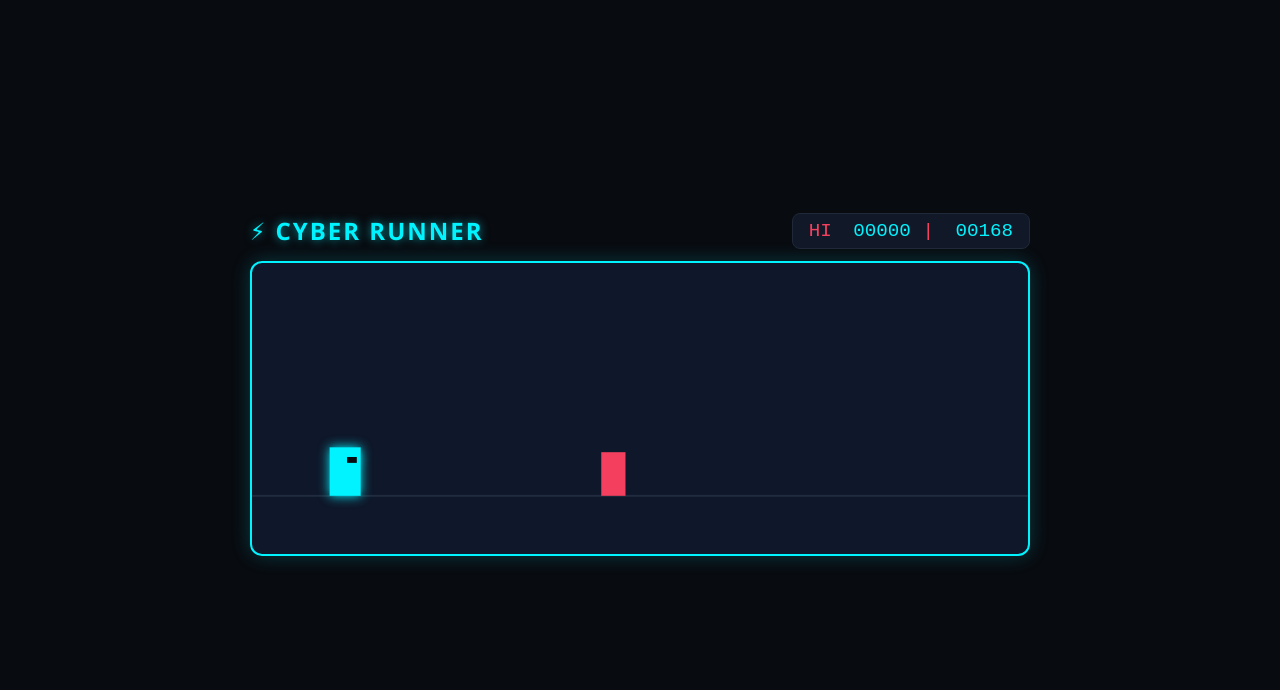
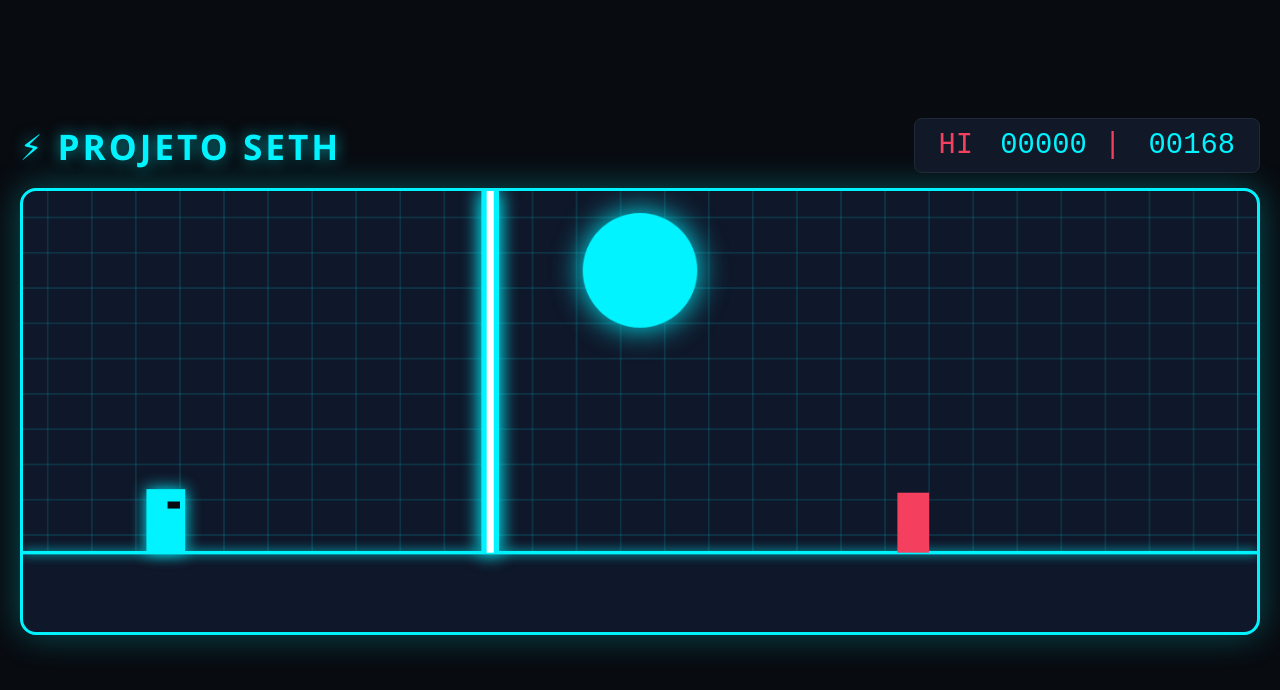
Before and after one commit to AndreLuis-png/TCC-Oficial, a plain HTML site: page static/Cantinho do castigo/segredinho.html in a window 1280 px wide. Both pictures are taken after a click on the button "JOGAR". Drawn offline with Linux system fonts and the light colour scheme.

Commit message:
Projeto Seth.html

```diff
--- a/static/Cantinho do castigo/segredinho.html
+++ b/static/Cantinho do castigo/segredinho.html
@@ -3,7 +3,7 @@
 <head>
   <meta charset="UTF-8">
   <meta name="viewport" content="width=device-width, initial-scale=1.0">
-  <title>Cyber Runner</title>
+  <title>Projeto Seth - Bem-vindo ao Chaos</title>
   <style>
     * { box-sizing: border-box; margin: 0; padding: 0; user-select: none; }
     body {
@@ -16,46 +16,101 @@
       align-items: center;
       justify-content: center;
       overflow: hidden;
+      padding: 20px;
     }
-    .game-wrapper { position: relative; width: 100%; max-width: 800px; padding: 10px; }
-    .header { display: flex; justify-content: space-between; align-items: center; margin-bottom: 12px; }
-    .title { font-size: 1.5rem; font-weight: 800; letter-spacing: 2px; text-shadow: 0 0 10px rgba(0, 243, 255, 0.6); }
-    .score-board { font-family: monospace; font-size: 1.2rem; color: #f43f5e; background: #111827; padding: 6px 16px; border-radius: 8px; border: 1px solid #1f2937; }
+    .game-wrapper {
+      position: relative;
+      width: 100%;
+      max-width: 1400px;
+    }
+    .header {
+      display: flex;
+      justify-content: space-between;
+      align-items: center;
+      margin-bottom: 15px;
+    }
+    .title {
+      font-size: 2.2rem;
+      font-weight: 800;
+      letter-spacing: 3px;
+      text-shadow: 0 0 15px rgba(0, 243, 255, 0.6);
+    }
+    .score-board {
+      font-family: monospace;
+      font-size: 1.8rem;
+      color: #f43f5e;
+      background: #111827;
+      padding: 10px 24px;
+      border-radius: 8px;
+      border: 1px solid #1f2937;
+    }
     .score-board span { color: #00f3ff; margin-left: 10px; }
 
     canvas {
       width: 100%;
       height: auto;
+      max-height: 75vh;
       background: #0f172a;
-      border: 2px solid #00f3ff;
-      border-radius: 12px;
-      box-shadow: 0 0 20px rgba(0, 243, 255, 0.2);
+      border: 3px solid #00f3ff;
+      border-radius: 16px;
+      box-shadow: 0 0 35px rgba(0, 243, 255, 0.3);
       display: block;
-      transition: transform 0.5s ease;
-    }
-    canvas.flipped {
-      transform: rotate(180deg);
+      transition: transform 0.5s ease, border-color 0.8s ease, filter 0.3s ease;
     }
 
-    .overlay { position: absolute; top: 50%; left: 50%; transform: translate(-50%, -50%); background: rgba(15, 23, 42, 0.95); border: 2px solid #00f3ff; backdrop-filter: blur(8px); padding: 30px; border-radius: 16px; text-align: center; box-shadow: 0 0 30px rgba(0, 243, 255, 0.4); width: 85%; max-width: 420px; z-index: 10; }
-    .overlay h2 { font-size: 2rem; margin-bottom: 10px; color: #f43f5e; }
-    .overlay p { color: #94a3b8; margin-bottom: 20px; font-size: 0.95rem; }
-    .btn { background: #00f3ff; color: #080b10; border: none; padding: 12px 28px; font-size: 1.1rem; font-weight: bold; border-radius: 8px; cursor: pointer; text-transform: uppercase; transition: all 0.2s; }
+    .overlay {
+      position: absolute;
+      top: 50%;
+      left: 50%;
+      transform: translate(-50%, -50%);
+      background: rgba(15, 23, 42, 0.95);
+      border: 2px solid #00f3ff;
+      backdrop-filter: blur(10px);
+      padding: 40px;
+      border-radius: 20px;
+      text-align: center;
+      box-shadow: 0 0 40px rgba(0, 243, 255, 0.4);
+      width: 90%;
+      max-width: 550px;
+      z-index: 10;
+    }
+    .overlay h2 { font-size: 2.5rem; margin-bottom: 10px; color: #f43f5e; }
+    .overlay p { color: #94a3b8; margin-bottom: 25px; font-size: 1.2rem; font-weight: bold; }
+    .btn {
+      background: #00f3ff;
+      color: #080b10;
+      border: none;
+      padding: 16px 40px;
+      font-size: 1.3rem;
+      font-weight: bold;
+      border-radius: 10px;
+      cursor: pointer;
+      text-transform: uppercase;
+      transition: all 0.2s;
+    }
     .btn:hover { transform: scale(1.05); background: #38bdf8; }
 
-    .status-bar { display: flex; flex-wrap: wrap; gap: 6px; margin-top: 8px; font-size: 0.75rem; font-weight: bold; min-height: 24px; }
-    .status-tag { padding: 3px 8px; border-radius: 4px; display: none; }
+    .status-bar {
+      display: flex;
+      flex-wrap: wrap;
+      gap: 10px;
+      margin-top: 15px;
+      font-size: 0.95rem;
+      font-weight: bold;
+      min-height: 32px;
+    }
+    .status-tag { padding: 6px 14px; border-radius: 6px; display: none; }
   </style>
 </head>
 <body>
 
   <div class="game-wrapper">
     <div class="header">
-      <div class="title">⚡ CYBER RUNNER</div>
+      <div class="title">⚡ PROJETO SETH</div>
       <div class="score-board">HI <span id="hiScoreText">00000</span> | <span id="scoreText">00000</span></div>
     </div>
 
-    <canvas id="gameCanvas" width="800" height="300"></canvas>
+    <canvas id="gameCanvas" width="1400" height="500"></canvas>
 
     <div class="status-bar">
       <div id="tagShield" class="status-tag" style="background: #ffd700; color: #000;">ESCUDO</div>
@@ -63,14 +118,15 @@
       <div id="tagSlow" class="status-tag" style="background: #3b82f6; color: #fff;">LENTO</div>
       <div id="tagSpeed" class="status-tag" style="background: #a855f7; color: #fff;">HIPERVELOZ</div>
       <div id="tagFlip" class="status-tag" style="background: #ec4899; color: #fff;">CABEÇA P/ BAIXO</div>
+      <div id="tagMirror" class="status-tag" style="background: #38bdf8; color: #000;">LADOS INVERTIDOS</div>
       <div id="tagSuperJump" class="status-tag" style="background: #f97316; color: #fff;">SUPER PULO</div>
       <div id="tagBlind" class="status-tag" style="background: #dc2626; color: #fff;">CEGUEIRA</div>
-      <div id="tagHeavy" class="status-tag" style="background: #64748b; color: #fff;">PULO PESADO</div>
+      <div id="tagBW" class="status-tag" style="background: #6b7280; color: #fff;">PRETO & BRANCO</div>
     </div>
 
     <div id="overlay" class="overlay">
-      <h2 id="overlayTitle">CYBER RUNNER</h2>
-      <p id="overlayMessage">Efeitos agora duram 4 obstáculos ultrapassados!</p>
+      <h2 id="overlayTitle">PROJETO SETH</h2>
+      <p id="overlayMessage">Bem-vindo ao Chaos</p>
       <button id="startBtn" class="btn">JOGAR</button>
     </div>
   </div>
@@ -124,45 +180,62 @@
       osc.stop(now + 0.25);
     }
 
-    const GROUND_Y = 240;
+    const GROUND_Y = 410;
     let gameRunning = false;
-    let gameSpeed = 5.5;
+    let gameSpeed = 8;
     let score = 0;
-    let highScore = localStorage.getItem('cyber_runner_hi') || 0;
+    let highScore = localStorage.getItem('seth_runner_hi') || 0;
     let frameCount = 0;
+    let bgGridOffset = 0;
 
     let wallCooldown = 0;
     let lastEffect = null;
     let activeEffect = null;
     let obstaclesRemainingForEffect = 0;
 
+    const bgThemes = [
+      { bg: '#0f172a', grid: 'rgba(0, 243, 255, 0.12)', ground: '#00f3ff', sun: '#00f3ff' },
+      { bg: '#1e102d', grid: 'rgba(217, 70, 239, 0.15)', ground: '#d946ef', sun: '#f43f5e' },
+      { bg: '#0a1f18', grid: 'rgba(34, 197, 94, 0.15)', ground: '#22c55e', sun: '#10b981' },
+      { bg: '#1c1917', grid: 'rgba(249, 115, 22, 0.15)', ground: '#f97316', sun: '#eab308' },
+      { bg: '#180e29', grid: 'rgba(168, 85, 247, 0.15)', ground: '#a855f7', sun: '#ec4899' }
+    ];
+
     hiScoreText.innerText = String(highScore).padStart(5, '0');
     const rawKeys = { jump: false, duck: false };
 
     const player = {
-      x: 80, y: GROUND_Y - 50,
-      width: 32, height: 50,
-      normalHeight: 50, duckHeight: 26,
-      vy: 0, gravity: 0.8, jumpForce: -13,
+      x: 140, y: GROUND_Y - 72,
+      width: 44, height: 72,
+      normalHeight: 72, duckHeight: 36,
+      vy: 0, gravity: 0.95, jumpForce: -16.5,
       isGrounded: false, isDucking: false,
 
       reset() {
         this.y = GROUND_Y - this.normalHeight;
+        this.width = 44;
+        this.normalHeight = 72;
+        this.duckHeight = 36;
         this.height = this.normalHeight;
         this.vy = 0;
         this.isGrounded = true;
         this.isDucking = false;
         activeEffect = null;
         obstaclesRemainingForEffect = 0;
-        canvas.classList.remove('flipped');
+        canvas.style.transform = 'none';
+        canvas.style.filter = 'none';
       },
 
       update() {
+        this.width = 44;
+        this.normalHeight = 72;
+        this.duckHeight = 36;
+
         const wantJump = activeEffect === 'invert' ? rawKeys.duck : rawKeys.jump;
         const wantDuck = activeEffect === 'invert' ? rawKeys.jump : rawKeys.duck;
 
-        let currentGravity = activeEffect === 'heavy' ? 1.5 : 0.8;
-        let currentJumpForce = activeEffect === 'superJump' ? -16 : (activeEffect === 'heavy' ? -10 : -13);
+        let currentGravity = 0.95;
+        let currentJumpForce = activeEffect === 'superJump' ? -21 : -16.5;
 
         if (wantDuck && this.isGrounded) {
           if (!this.isDucking) {
@@ -192,9 +265,17 @@
         }
 
         if (activeEffect === 'flip') {
-          canvas.classList.add('flipped');
+          canvas.style.transform = 'rotate(180deg)';
+        } else if (activeEffect === 'mirror') {
+          canvas.style.transform = 'scaleX(-1)';
         } else {
-          canvas.classList.remove('flipped');
+          canvas.style.transform = 'none';
+        }
+
+        if (activeEffect === 'bw') {
+          canvas.style.filter = 'grayscale(100%) contrast(12%) brightness(40%)';
+        } else {
+          canvas.style.filter = 'none';
         }
 
         document.getElementById('tagShield').style.display = activeEffect === 'shield' ? 'block' : 'none';
@@ -202,9 +283,10 @@
         document.getElementById('tagSlow').style.display = activeEffect === 'slow' ? 'block' : 'none';
         document.getElementById('tagSpeed').style.display = activeEffect === 'speed' ? 'block' : 'none';
         document.getElementById('tagFlip').style.display = activeEffect === 'flip' ? 'block' : 'none';
+        document.getElementById('tagMirror').style.display = activeEffect === 'mirror' ? 'block' : 'none';
         document.getElementById('tagSuperJump').style.display = activeEffect === 'superJump' ? 'block' : 'none';
         document.getElementById('tagBlind').style.display = activeEffect === 'blind' ? 'block' : 'none';
-        document.getElementById('tagHeavy').style.display = activeEffect === 'heavy' ? 'block' : 'none';
+        document.getElementById('tagBW').style.display = activeEffect === 'bw' ? 'block' : 'none';
       },
 
       draw() {
@@ -212,15 +294,19 @@
         let glowColor = '#00f3ff';
         if (activeEffect === 'shield') glowColor = '#ffd700';
         else if (activeEffect === 'superJump') glowColor = '#f97316';
-        else if (activeEffect === 'heavy') glowColor = '#64748b';
+        else if (activeEffect === 'bw') glowColor = '#ffffff';
 
-        ctx.shadowBlur = 12;
+        ctx.shadowBlur = 18;
         ctx.shadowColor = glowColor;
         ctx.fillStyle = glowColor;
         ctx.fillRect(this.x, this.y, this.width, this.height);
 
         ctx.fillStyle = '#080b10';
-        ctx.fillRect(this.x + 18, this.y + (this.isDucking ? 6 : 10), 10, 6);
+        const eyeWidth = 14;
+        const eyeHeight = 8;
+        const eyeOffsetX = 24;
+        const eyeOffsetY = this.isDucking ? 6 : 14;
+        ctx.fillRect(this.x + eyeOffsetX, this.y + eyeOffsetY, eyeWidth, eyeHeight);
         ctx.restore();
       }
     };
@@ -229,12 +315,12 @@
     let powerWalls = [];
 
     function applyRandomEffect() {
-      const allEffects = ['shield', 'invert', 'slow', 'speed', 'flip', 'superJump', 'blind', 'heavy'];
+      const allEffects = ['shield', 'invert', 'slow', 'speed', 'flip', 'mirror', 'superJump', 'blind', 'bw'];
       const available = allEffects.filter(e => e !== lastEffect);
       let selected = available[Math.floor(Math.random() * available.length)];
       lastEffect = selected;
       activeEffect = selected;
-      obstaclesRemainingForEffect = 4;
+      obstaclesRemainingForEffect = 3;
 
       if (['shield', 'slow', 'superJump'].includes(selected)) {
         playSound('good');
@@ -253,69 +339,90 @@
     }
 
     function spawnObstacle() {
-      let isFlying = false;
-      let isJumper = false;
-
-      if (activeEffect === 'heavy') {
-        // Quando em Pulo Pesado, gera apenas obstáculos que pulam ou que requerem se abaixar
-        if (Math.random() < 0.5) {
-          isFlying = true;
-        } else {
-          isJumper = true;
-        }
-      } else {
-        const rand = Math.random();
-        isFlying = rand < 0.35 && score > 120;
-        isJumper = rand > 0.75 && score > 180;
-      }
-
-      // Chance de cair durante a passagem se for voador
-      const isFalling = isFlying && Math.random() < 0.45;
+      const rand = Math.random();
+      const isFlying = rand < 0.35 && score > 120;
+      const isJumper = rand > 0.75 && score > 180;
+      const isFalling = isFlying && Math.random() < 0.5;
 
       let obsColor = '#f43f5e';
       if (isFlying) {
-        obsColor = isFalling ? '#a21caf' : '#d946ef'; // Tom de roxo sutilmente mais escuro para os que caem
+        obsColor = isFalling ? '#a21caf' : '#d946ef';
       } else if (isJumper) {
         obsColor = '#e11d48';
       }
 
       obstacles.push({
         x: canvas.width,
-        // Rebaixado (GROUND_Y - 58) para obrigar o jogador a se abaixar
-        y: isFlying ? GROUND_Y - 58 : GROUND_Y - 45,
-        width: isFlying ? 35 : (isJumper ? 28 : 25),
-        height: isFlying ? 28 : 45,
+        y: isFlying ? GROUND_Y - 95 : GROUND_Y - 68,
+        width: isFlying ? 48 : (isJumper ? 38 : 36),
+        height: isFlying ? 38 : 68,
         vy: 0,
         isJumper: isJumper,
         isFlying: isFlying,
         isFalling: isFalling,
         hasFallen: false,
         hasJumped: false,
+        hangTime: 0,
         passed: false,
         color: obsColor
       });
     }
 
     function spawnEntities() {
-      if (frameCount % Math.max(50, Math.floor(100 - gameSpeed * 2)) === 0) {
+      if (frameCount % Math.max(35, Math.floor(75 - gameSpeed * 2)) === 0) {
         if (wallCooldown > 0) {
           wallCooldown--;
           spawnObstacle();
           return;
         }
 
-        if (Math.random() < 0.8) {
+        if (Math.random() < 0.6) {
           spawnObstacle();
         } else {
           powerWalls.push({
             x: canvas.width,
             y: 0,
-            width: 14,
+            width: 20,
             height: GROUND_Y
           });
-          wallCooldown = 3;
+          wallCooldown = 2;
         }
       }
+    }
+
+    function drawBackground(currentSpeed, theme) {
+      canvas.style.backgroundColor = theme.bg;
+      canvas.style.borderColor = theme.ground;
+
+      ctx.save();
+      ctx.fillStyle = theme.sun;
+      ctx.shadowBlur = 35;
+      ctx.shadowColor = theme.sun;
+      ctx.beginPath();
+      ctx.arc(canvas.width / 2, 90, 65, 0, Math.PI * 2);
+      ctx.fill();
+      ctx.restore();
+
+      ctx.save();
+      ctx.strokeStyle = theme.grid;
+      ctx.lineWidth = 2;
+
+      bgGridOffset = (bgGridOffset + currentSpeed * 0.5) % 50;
+
+      for (let x = -bgGridOffset; x < canvas.width; x += 50) {
+        ctx.beginPath();
+        ctx.moveTo(x, 0);
+        ctx.lineTo(x, GROUND_Y);
+        ctx.stroke();
+      }
+
+      for (let y = 30; y < GROUND_Y; y += 40) {
+        ctx.beginPath();
+        ctx.moveTo(0, y);
+        ctx.lineTo(canvas.width, y);
+        ctx.stroke();
+      }
+      ctx.restore();
     }
 
     function startGame() {
@@ -323,7 +430,7 @@
       obstacles = [];
       powerWalls = [];
       score = 0;
-      gameSpeed = 5.5;
+      gameSpeed = 8;
       frameCount = 0;
       wallCooldown = 0;
       lastEffect = null;
@@ -338,7 +445,7 @@
 
       if (score > highScore) {
         highScore = score;
-        localStorage.setItem('cyber_runner_hi', highScore);
+        localStorage.setItem('seth_runner_hi', highScore);
         hiScoreText.innerText = String(highScore).padStart(5, '0');
       }
 
@@ -353,7 +460,10 @@
 
       frameCount++;
       score++;
-      if (frameCount % 400 === 0) gameSpeed += 0.3;
+
+      const speedTier = Math.floor(score / 1500);
+      gameSpeed = 8 + speedTier * 0.4;
+      const currentTheme = bgThemes[speedTier % bgThemes.length];
 
       let currentSpeed = gameSpeed;
       if (activeEffect === 'slow') currentSpeed *= 0.55;
@@ -362,29 +472,45 @@
       scoreText.innerText = String(score).padStart(5, '0');
       ctx.clearRect(0, 0, canvas.width, canvas.height);
 
-      ctx.strokeStyle = '#334155';
+      drawBackground(currentSpeed, currentTheme);
+
+      ctx.save();
+      ctx.strokeStyle = currentTheme.ground;
+      ctx.shadowBlur = 12;
+      ctx.shadowColor = currentTheme.ground;
+      ctx.lineWidth = 4;
       ctx.beginPath();
       ctx.moveTo(0, GROUND_Y);
       ctx.lineTo(canvas.width, GROUND_Y);
       ctx.stroke();
+      ctx.restore();
 
       player.update();
       player.draw();
       spawnEntities();
 
-      // Obstáculos
       for (let i = obstacles.length - 1; i >= 0; i--) {
         let obs = obstacles[i];
         obs.x -= currentSpeed;
 
-        // Lógica do saltitante
         if (obs.isJumper) {
-          if (!obs.hasJumped && obs.x - player.x < 210) {
-            obs.vy = -6.5;
+          if (!obs.hasJumped && obs.x - player.x < 320) {
+            obs.vy = -7.5;
             obs.hasJumped = true;
+            obs.hangTime = 120;
           }
-          obs.vy += 0.18;
-          obs.y += obs.vy;
+
+          if (obs.hasJumped) {
+            if (obs.vy < 0) {
+              obs.vy += 0.25;
+            } else if (obs.hangTime > 0) {
+              obs.vy = 0;
+              obs.hangTime--;
+            } else {
+              obs.vy += 0.32;
+            }
+            obs.y += obs.vy;
+          }
 
           if (obs.y >= GROUND_Y - obs.height) {
             obs.y = GROUND_Y - obs.height;
@@ -392,12 +518,11 @@
           }
         }
 
-        // Lógica do voador que cai
-        if (obs.isFlying && obs.isFalling && !obs.hasFallen && obs.x < 420) {
-          obs.vy = 3.5;
+        if (obs.isFlying && obs.isFalling && !obs.hasFallen && (obs.x - player.x < 220)) {
+          obs.vy = 8.5;
           obs.hasFallen = true;
         }
-        if (obs.isFalling && obs.vy > 0) {
+        if (obs.isFalling && obs.hasFallen && obs.vy > 0) {
           obs.y += obs.vy;
           if (obs.y >= GROUND_Y - obs.height) {
             obs.y = GROUND_Y - obs.height;
@@ -408,7 +533,6 @@
         ctx.fillStyle = obs.color;
         ctx.fillRect(obs.x, obs.y, obs.width, obs.height);
 
-        // Checa se o jogador ultrapassou o obstáculo
         if (!obs.passed && obs.x + obs.width < player.x) {
           obs.passed = true;
           onObstacleCleared();
@@ -433,20 +557,19 @@
         if (obs.x + obs.width < 0) obstacles.splice(i, 1);
       }
 
-      // Paredes Azuis
       for (let i = powerWalls.length - 1; i >= 0; i--) {
         let wall = powerWalls[i];
         wall.x -= currentSpeed;
 
         ctx.save();
         ctx.fillStyle = '#00f3ff';
-        ctx.shadowBlur = 18;
+        ctx.shadowBlur = 22;
         ctx.shadowColor = '#00f3ff';
 
         ctx.fillRect(wall.x, wall.y, wall.width, wall.height);
 
         ctx.fillStyle = '#ffffff';
-        ctx.fillRect(wall.x + 4, wall.y, 6, wall.height);
+        ctx.fillRect(wall.x + 6, wall.y, 8, wall.height);
         ctx.restore();
 
         if (
@@ -463,12 +586,11 @@
         if (wall.x + wall.width < 0) powerWalls.splice(i, 1);
       }
 
-      // Cegueira
       if (activeEffect === 'blind') {
         ctx.save();
         const gradient = ctx.createRadialGradient(
-          player.x + player.width / 2, player.y + player.height / 2, 50,
-          player.x + player.width / 2, player.y + player.height / 2, 140
+          player.x + player.width / 2, player.y + player.height / 2, 110,
+          player.x + player.width / 2, player.y + player.height / 2, 280
         );
         gradient.addColorStop(0, 'rgba(0,0,0,0)');
         gradient.addColorStop(1, 'rgba(0,0,0,0.98)');
```
